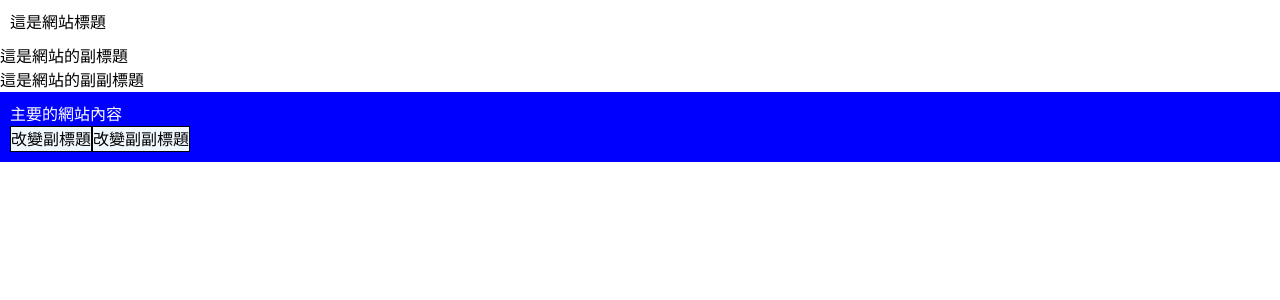
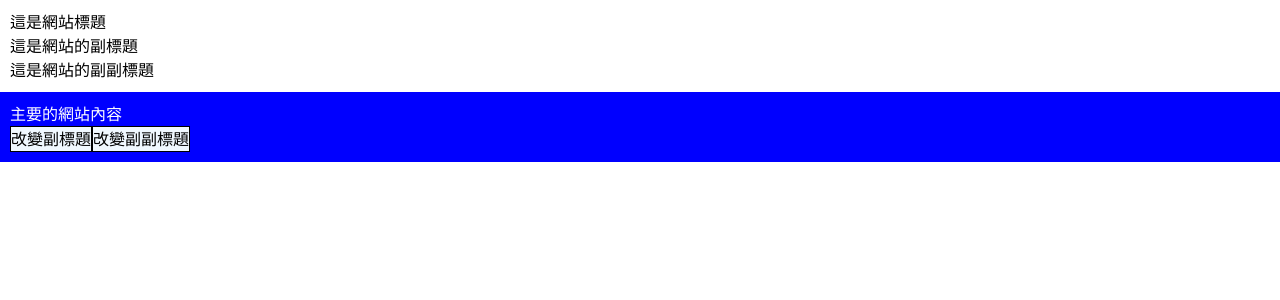
Before and after one commit to kirito489/vue-training, a Vue app: page / in a window 1280 px wide. Shown: the top 300 px of the page. Built offline with nearby package versions, Linux system fonts and the light colour scheme.

Commit message:
Vue 組件結構：自訂事件處理-三個組件互相關聯

```diff
--- a/src/App.vue
+++ b/src/App.vue
@@ -6,17 +6,20 @@
   const subtitle = ref('這是網站的副標題');
   const subsubtitle = ref('這是網站的副副標題')
   const updataSubtitle = function() {
-    subtitle.value = '這是新的副標題';
+    subtitle.value = '這是網站新的副標題';
   };
   const updataSubSubtitle = function() {
-    subsubtitle.value = '這是新的副副標題'
+    subsubtitle.value = '這是網站新的副副標題'
   }
 </script>
 
 <template>
-  <NavComp title='這是網站標題'></NavComp>
-  <div> {{ subtitle }} </div>
-  <div> {{ subsubtitle }} </div>
+  <NavComp
+  title = '這是網站標題'
+  :subtitle = 'subtitle'
+  :subsubtitle = 'subsubtitle'
+  ></NavComp>
+
   <MainComp
     color = 'white'
     bgc = 'blue'
--- a/src/Nav.vue
+++ b/src/Nav.vue
@@ -1,9 +1,13 @@
 <script setup>
-  defineProps(['title'])
+  defineProps(['title', 'subtitle', 'subsubtitle'])
 </script>
 
 <template>
-  <nav> {{ title }} </nav>
+  <nav>
+    <div> {{ title }} </div>
+    <div> {{ subtitle }} </div>
+    <div> {{ subsubtitle }} </div>
+  </nav>
 </template>
 
 <style scoped>
```
